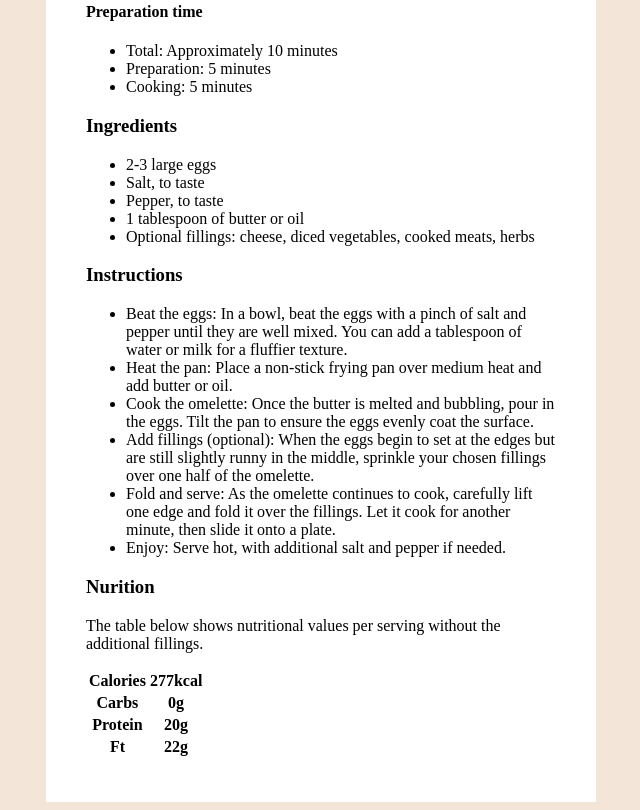
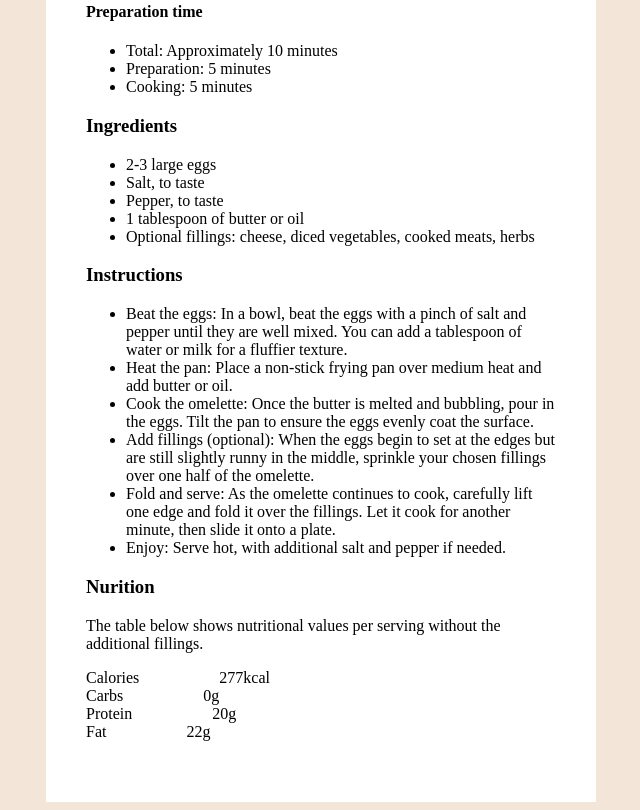
Before and after one commit to abandonedwaffle/recipe_page, a plain HTML site: page index.html in a window 1280 px wide. Shown: the part 478-1288 px from the top of the page, without its empty margins (319-959 px from the left). Drawn offline with Linux system fonts and the light colour scheme.

Commit message:
removed table and added flex to position Nutri charts

```diff
--- a/index.html
+++ b/index.html
@@ -64,26 +64,25 @@
 
       <p>The table below shows nutritional values per serving without the additional fillings.</p>
 
-  <table>
-      <tr>
-        <th>Calories</th>
-        <th>277kcal</th>
-      </tr>
-      <tr>
-        <th>Carbs</th>
-        <th>0g</th>
-     </tr>
-     <tr>
-        <th>Protein</th>
-        <th>20g</th>
-    </tr>
-    <tr>
-      <th>Ft</th>
-      <th>22g</th>
-    </tr>
-  </table>
 
-    </div>
+      <div>
+        <div class="chart-container">
+          <div>Calories</div>
+          <div>277kcal</div>
+        </div>
+        <div class="chart-container">
+          <div>Carbs</div>
+          <div>0g</div>
+        </div>
+        <div class="chart-container">
+          <div>Protein</div>
+          <div>20g</div>
+        </div>
+        <div class="chart-container">
+          <div>Fat</div>
+          <div>22g</div>
+        </div>
+      </div>
 </div>
 
 </body>
--- a/style.css
+++ b/style.css
@@ -15,6 +15,12 @@ body {
 p {
     font-size: 16px;
 }
+table {
+    width: 250px;
+    text-align: left;
+
+
+}
 th {
     column-gap: 221px;
 }
@@ -30,3 +36,8 @@ th {
     height: 100%;
     width: 100%;
 }
+.chart-container {
+    display: flex;
+    text-align: left;
+    gap: 80px;
+}
```
